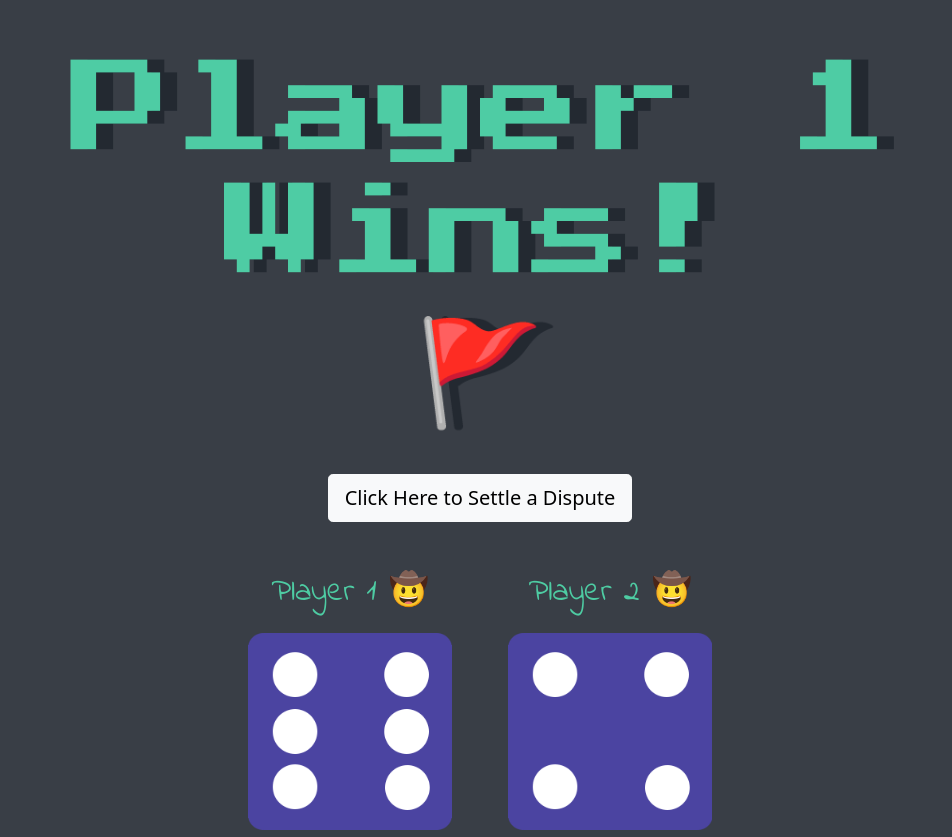
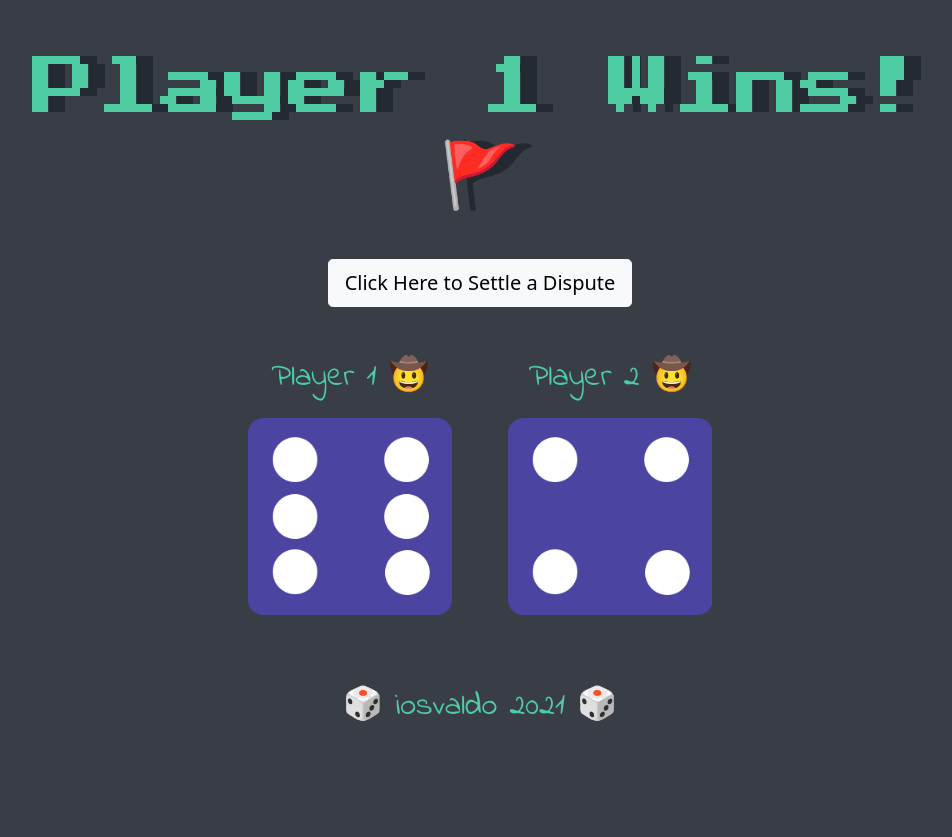
Before and after one commit to iosvaldo/Dace-Game, a plain HTML site: page index.html in a window 1280 px wide. Shown: the top 837 px of the page, without its empty margins (160-1112 px from the left). After the commit the page ends 800 px from the top, so only its background shows below. Drawn offline with nearby package versions, Linux system fonts and the light colour scheme.

Commit message:
Add files via upload

```diff
--- a/styles.css
+++ b/styles.css
@@ -25,6 +25,7 @@ h1 {
   font-family: 'Press Start 2P', cursive;
   text-shadow: 17px 0 #232931;
   font-size: 8vw;
+  font-size: 8vh;
   color: #4ecca4;
 }
 
```
